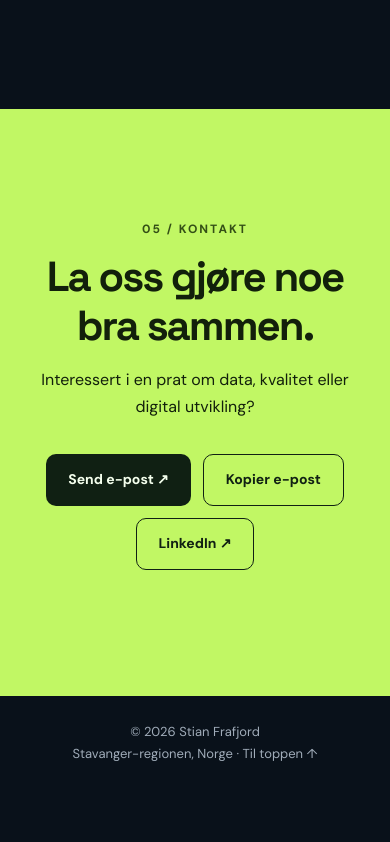
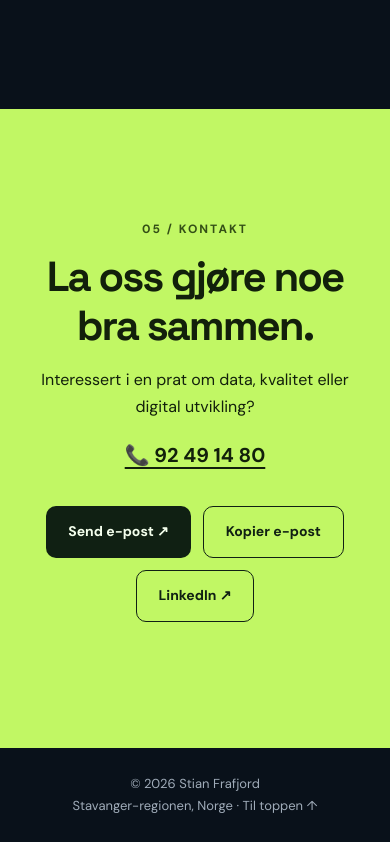
Before and after one commit to StianFr/stian-cv-nettside, a plain HTML site: page index.html in a window 390 px wide. Shown: the part 8358-9200 px from the top of the page. Before the commit the page ends 9148 px from the top, so only its background shows below. Drawn offline with Linux system fonts and the light colour scheme.

Commit message:
Add clickable phone number to CV contact section

```diff
--- a/index.html
+++ b/index.html
@@ -17,7 +17,7 @@
 </div><p style="color:var(--muted);font-size:14px;margin-top:25px">Tidligere erfaring inkluderer print- og posttjenester, barnehage og førstegangstjeneste.</p></section>
 <div class="wrap"><div class="education reveal"><div><div class="kicker">UNDER UTVIKLING</div><strong>Data Analyst · Noroff</strong><p>Nettstudier fra januar 2026 – pågående.</p></div><div style="font-size:44px;color:var(--accent)">↗</div></div></div>
 <section class="section wrap" id="muligheter"><div class="section-head reveal"><div><div class="kicker">04 / FOR ARBEIDSGIVERE</div><h2>Hvor kan jeg <span>bidra?</span></h2></div><p>Velg et fagområde for å se hvordan erfaringen min kan skape verdi.</p></div><div class="match reveal"><div class="tabs"><button class="tab active" data-match="data">01 · Datakvalitet og governance ↗</button><button class="tab" data-match="systems">02 · Digitalisering og systemer ↗</button><button class="tab" data-match="analysis">03 · Analyse og innsikt ↗</button><button class="tab" data-match="operations">04 · Prosess og koordinering ↗</button></div><div class="output"><div class="kicker">HVORDAN JEG KAN BIDRA</div><h3 id="matchTitle">Bedre data. Tryggere beslutninger.</h3><p id="matchDescription">Jeg har jobbet med å avdekke datakvalitetsproblemer, følge opp dataintegritet og gi råd om forbedringer i systemer og prosesser.</p><ul id="matchBullets"><li>Dataforvaltning hos Lyse Dialog</li><li>Kvalitetsrådgivning og datavask</li><li>Personvernombud i Norled</li></ul></div></div></section>
-<section id="kontakt" class="contact"><div class="kicker">05 / KONTAKT</div><h2>La oss gjøre noe<br>bra sammen.</h2><p>Interessert i en prat om data, kvalitet eller digital utvikling?</p><div class="actions"><a class="btn" href="mailto:stianfrafjord@hotmail.com?subject=Hei%20Stian%20-%20jobbmulighet">Send e-post ↗</a><button class="btn outline" id="copy">Kopier e-post</button><a class="btn outline" href="https://www.linkedin.com/in/stian-frafjord-09b917ba" target="_blank" rel="noopener">LinkedIn ↗</a></div><p id="copyMsg" role="status" aria-live="polite"></p></section></main><footer class="wrap foot"><div>© <span id="year"></span> Stian Frafjord</div><div>Stavanger-regionen, Norge · <a href="#top">Til toppen ↑</a></div></footer>
+<section id="kontakt" class="contact"><div class="kicker">05 / KONTAKT</div><h2>La oss gjøre noe<br>bra sammen.</h2><p>Interessert i en prat om data, kvalitet eller digital utvikling?</p><p style="margin:18px 0 0;font-size:20px;font-weight:700"><a href="tel:+4792491480" aria-label="Ring Stian Frafjord på 92 49 14 80" style="text-decoration:underline;text-underline-offset:5px">📞 92 49 14 80</a></p><div class="actions"><a class="btn" href="mailto:stianfrafjord@hotmail.com?subject=Hei%20Stian%20-%20jobbmulighet">Send e-post ↗</a><button class="btn outline" id="copy">Kopier e-post</button><a class="btn outline" href="https://www.linkedin.com/in/stian-frafjord-09b917ba" target="_blank" rel="noopener">LinkedIn ↗</a></div><p id="copyMsg" role="status" aria-live="polite"></p></section></main><footer class="wrap foot"><div>© <span id="year"></span> Stian Frafjord</div><div>Stavanger-regionen, Norge · <a href="#top">Til toppen ↑</a></div></footer>
 <script>
 document.querySelector('#year').textContent=new Date().getFullYear();
 document.querySelector('#theme').addEventListener('click',()=>{document.body.classList.toggle('light');});
```
